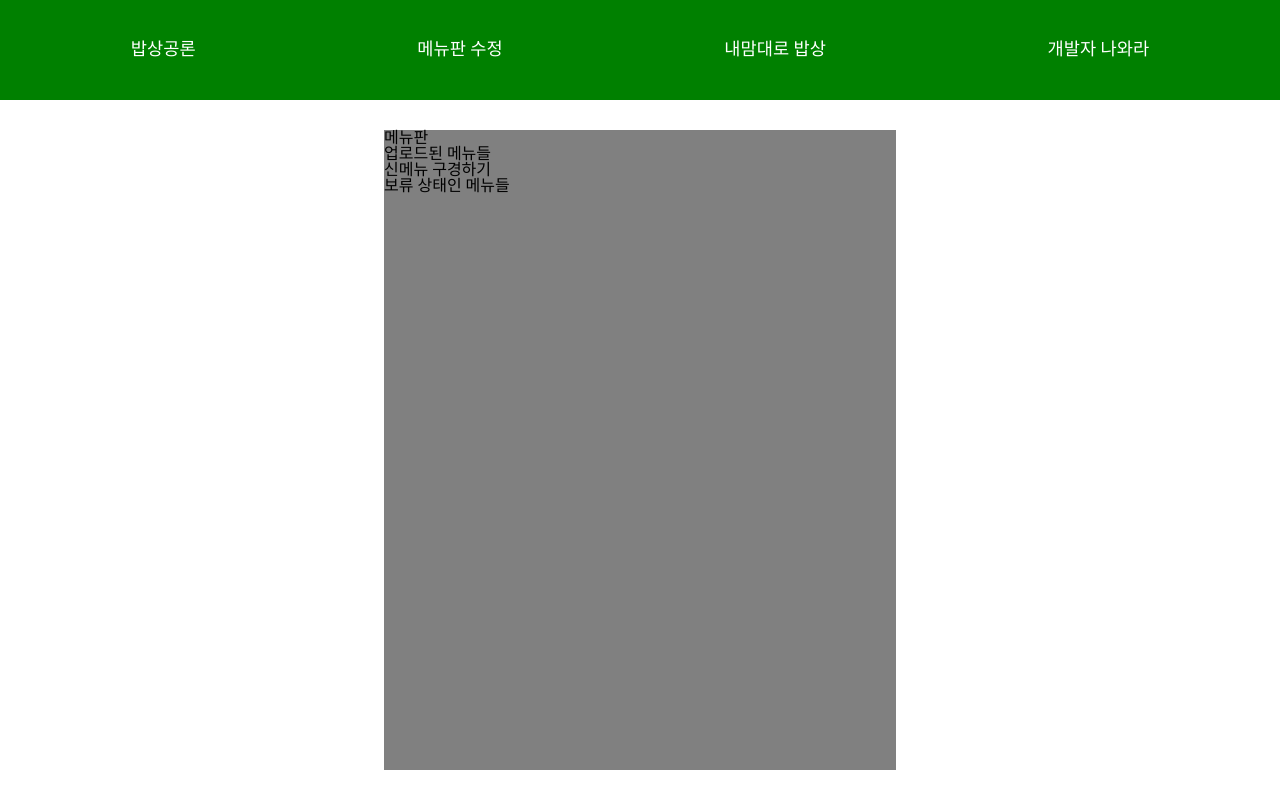
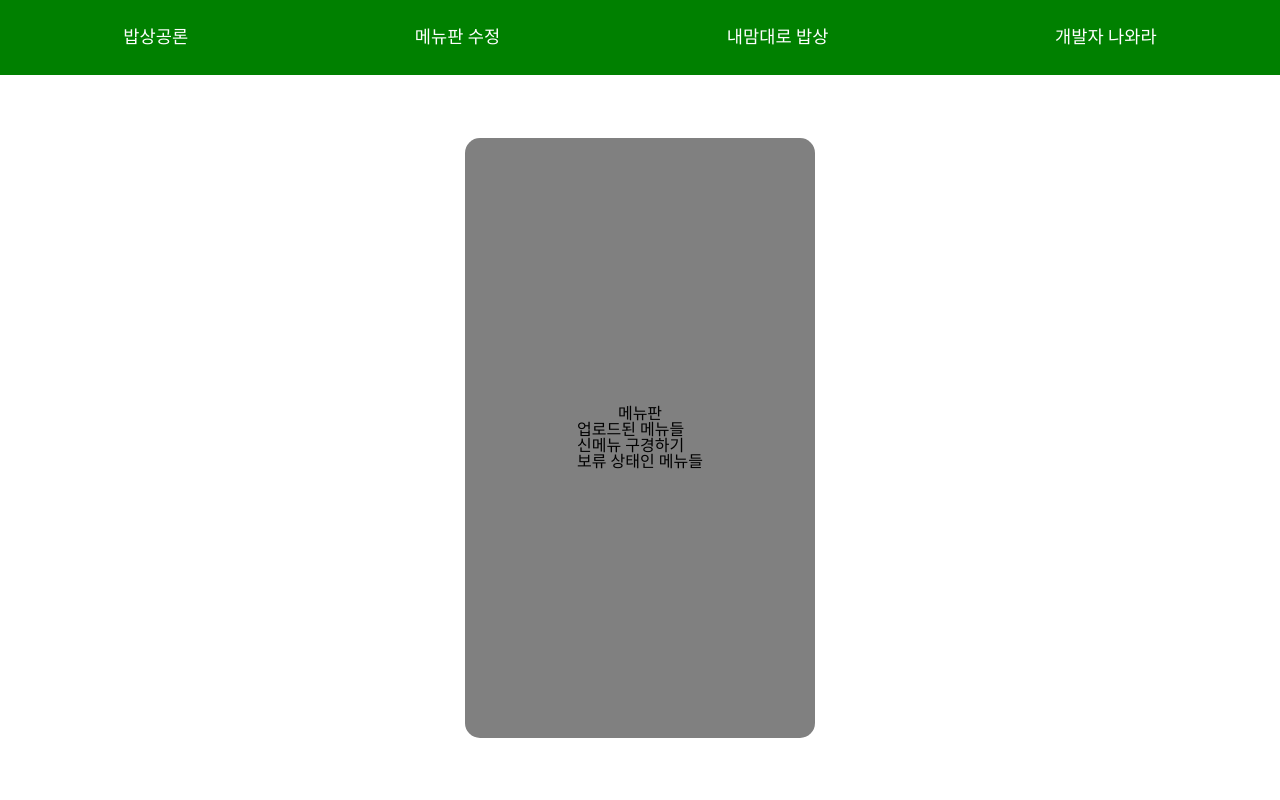
Before and after one commit to ketchup0211/what-should-we-eat, a React (Vite) app: page /food-list in a window 1280 px wide. Built offline with nearby package versions, Linux system fonts and the light colour scheme.

Commit message:
[FIX] css

```diff
--- a/src/components/FoodList/MenuBoard.jsx
+++ b/src/components/FoodList/MenuBoard.jsx
@@ -15,6 +15,11 @@ export default function MenuBoard() {
 
 const Container = styled.div`
   background-color: gray;
-  width: 40vw;
-  height: 80vh;
+  width: 350px;
+  height: 600px;
+  border-radius: 15px;
+  display: flex;
+  flex-direction: column;
+  align-items: center;
+  justify-content: center;
 `;
--- a/src/components/MenuBar.jsx
+++ b/src/components/MenuBar.jsx
@@ -25,12 +25,12 @@ export default function MenuBar() {
 
 const Container = styled.div`
   background-color: green;
-  height: 60px;
+  height: 55px;
   display: flex;
   flex-direction: row;
   justify-content: space-around;
   align-items: center;
-  padding: 20px;
+  padding: 10px;
 `;
 
 const MenuLink = styled(Link)`
```
